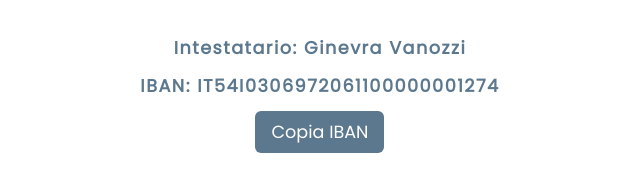
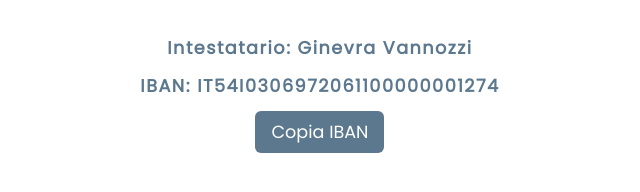
Before and after one commit to mattiaeginevra/partecipazioni, a plain HTML site: page index.html in a window 1280 px wide. Shown: the part 384-576 px from the top of the page, 320-960 px from the left. Drawn offline with Linux system fonts and the light colour scheme.

Commit message:
Update index.html

```diff
--- a/index.html
+++ b/index.html
@@ -133,7 +133,7 @@
     potrete farlo qui
   </div>
   <div class="iban-box">
-    <span>Intestatario: Ginevra Vanozzi</span>
+    <span>Intestatario: Ginevra Vannozzi</span>
     <span id="iban-text">IBAN: IT54I0306972061100000001274</span>
     <button class="copy-btn" onclick="copyIban()">Copia IBAN</button>
   </div>
```
